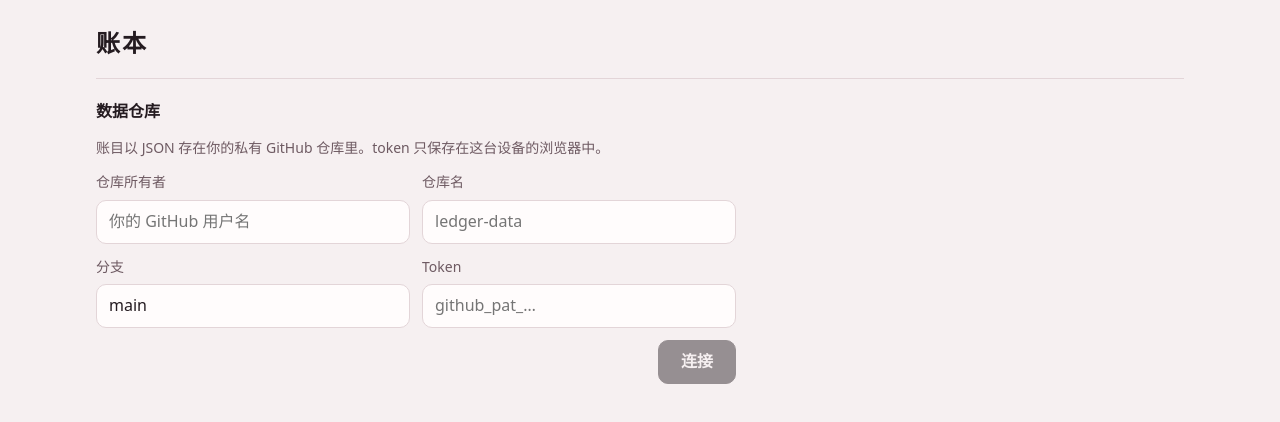
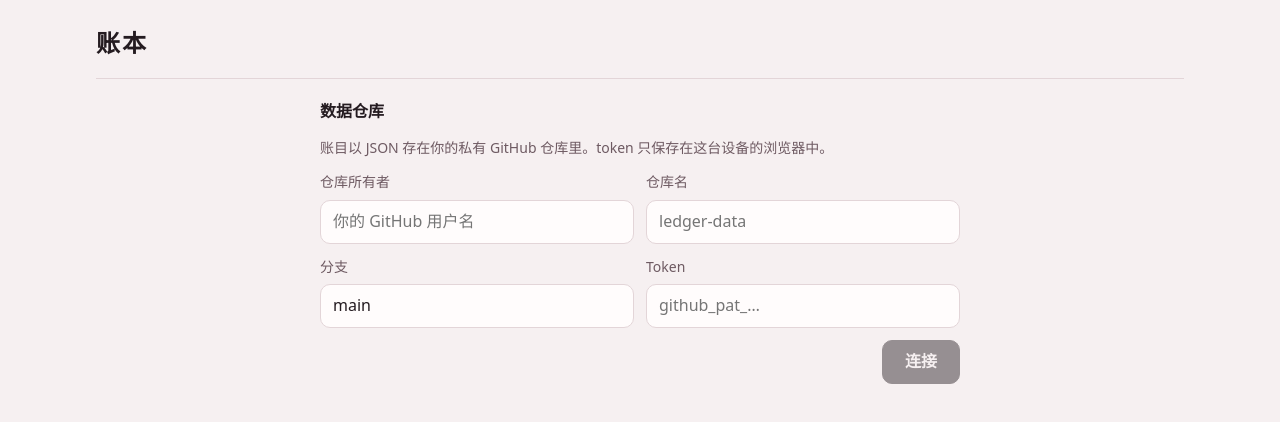
Before and after one commit to Nirvana1010/Ledger, a React (Vite) app: page / in a window 1280 px wide. Shown: the top 422 px of the page. Built offline with nearby package versions, Linux system fonts and the light colour scheme.

Commit message:
set to middle

```diff
--- a/src/styles.css
+++ b/src/styles.css
@@ -226,7 +226,7 @@ thead th { color: var(--muted); font-weight: 400; font-size: .8125rem; }
   .toast { left: auto; right: 28px; top: auto; bottom: 26px; transform: none; }
   .app { max-width: 1120px; padding-bottom: 56px; }
   .top { padding: 24px 0 16px; border-bottom: 1px solid var(--line); margin-bottom: 20px; }
-  .settings { max-width: 640px; }
+  .settings { max-width: 640px; margin-inline: auto; }
   .chips.scroll { flex-wrap: wrap; overflow: visible; }
   .desk { display: grid; gap: 22px; }
   .desk-cols { display: grid; grid-template-columns: minmax(0, 1fr) 300px; gap: 28px; align-items: start; }
```
